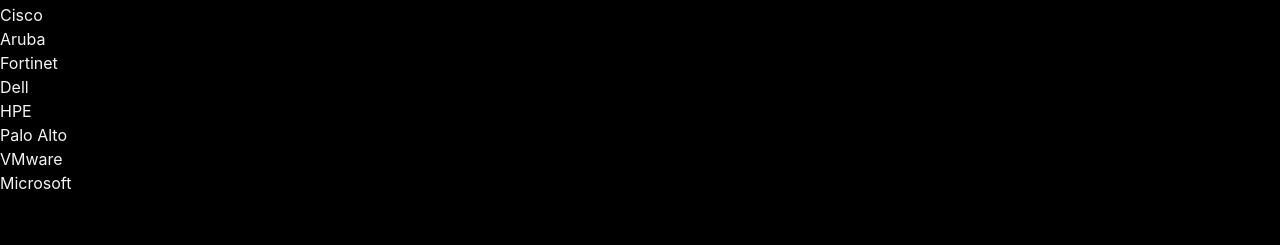
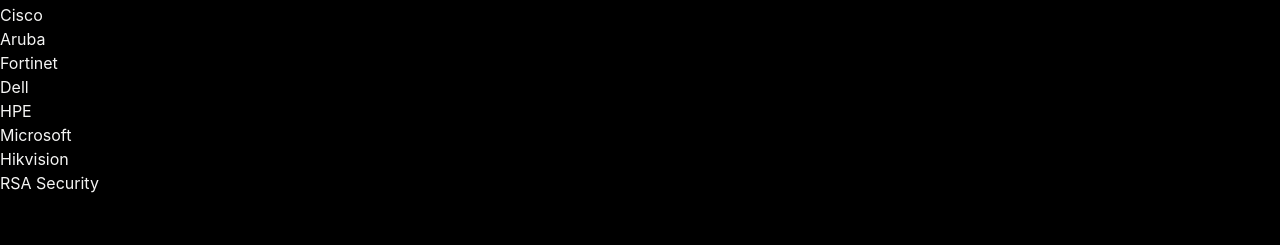
Before and after one commit to vmedina1984/rcs-website, a React (Vite) app: page / in a window 1280 px wide. Shown: the part 5226-5471 px from the top of the page. Built offline with nearby package versions, Linux system fonts and the light colour scheme.

Commit message:
Update partners: remove VMware/Palo Alto, add Hikvision/RSA Security

```diff
--- a/src/App.tsx
+++ b/src/App.tsx
@@ -108,9 +108,9 @@ const PARTNERS = [
   'Fortinet',
   'Dell',
   'HPE',
-  'Palo Alto',
-  'VMware',
   'Microsoft',
+  'Hikvision',
+  'RSA Security',
 ]
 
 function Logo({ className = 'h-10 w-10' }: { className?: string }) {
```
